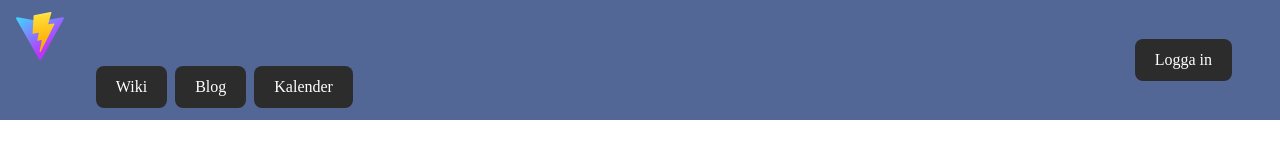
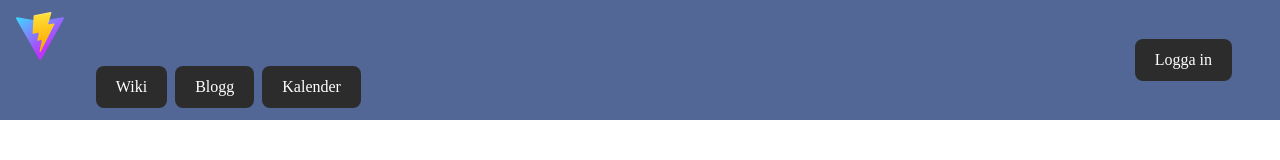
Before and after one commit to FiggleBottomFB/provider_frontend, a React (Vite) app: page / in a window 1280 px wide. Shown: the top 160 px of the page. Built offline with nearby package versions, Linux system fonts and the light colour scheme; no server answers.

Commit message:
Update Homeheader.jsx

```diff
--- a/src/Homeheader.jsx
+++ b/src/Homeheader.jsx
@@ -35,7 +35,7 @@ function HomeHeader(){
 
                     <nav id="header-route-link-container">
                     <NavLink to="/wiki" className="header-route-link">Wiki</NavLink>
-                    <NavLink to="/blog" className="header-route-link">Blog</NavLink>
+                    <NavLink to="/blog" className="header-route-link">Blogg</NavLink>
                     <NavLink to="/calendar" className="header-route-link">Kalender</NavLink>
                     <DisplayAdminPanelButton />
                     </nav>
```
